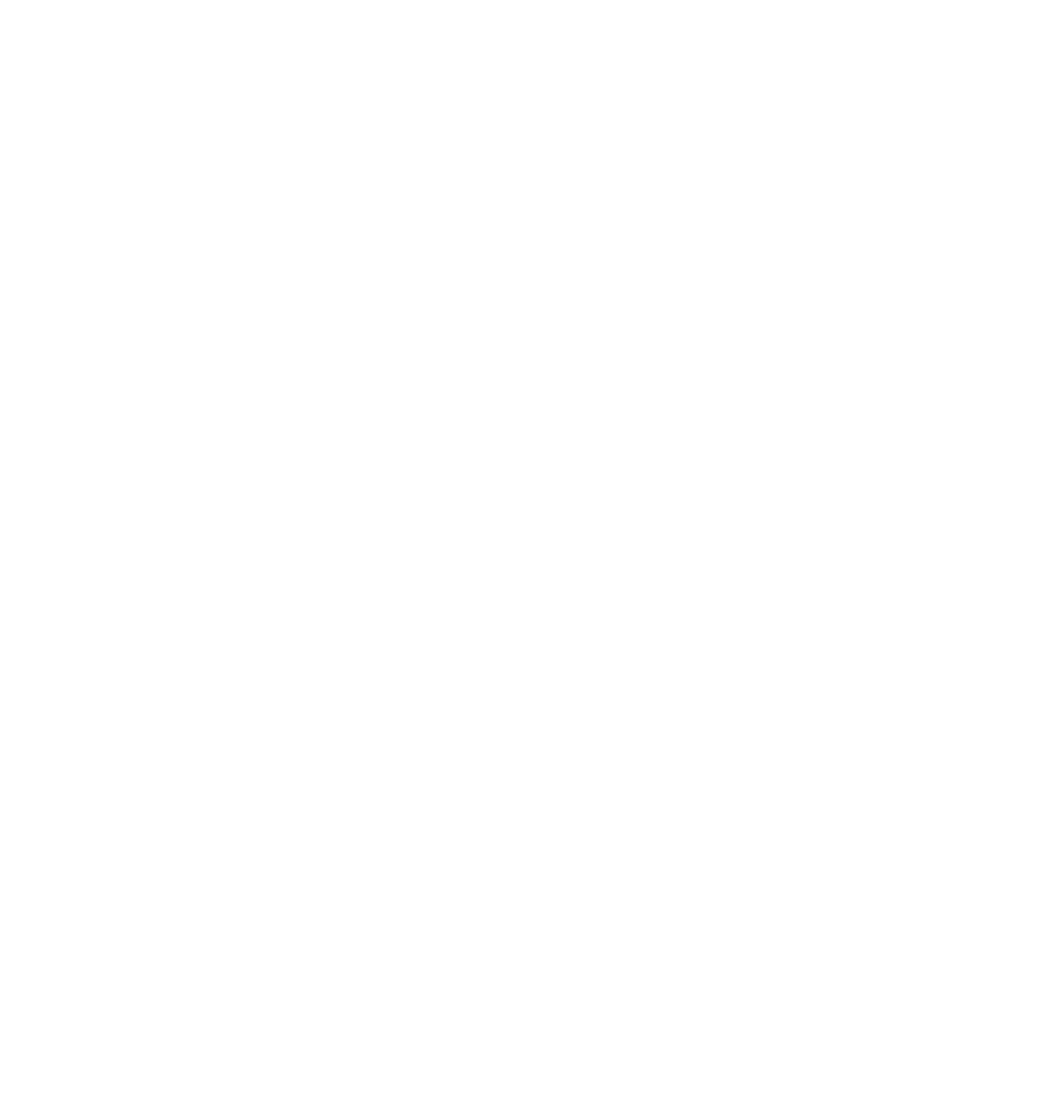
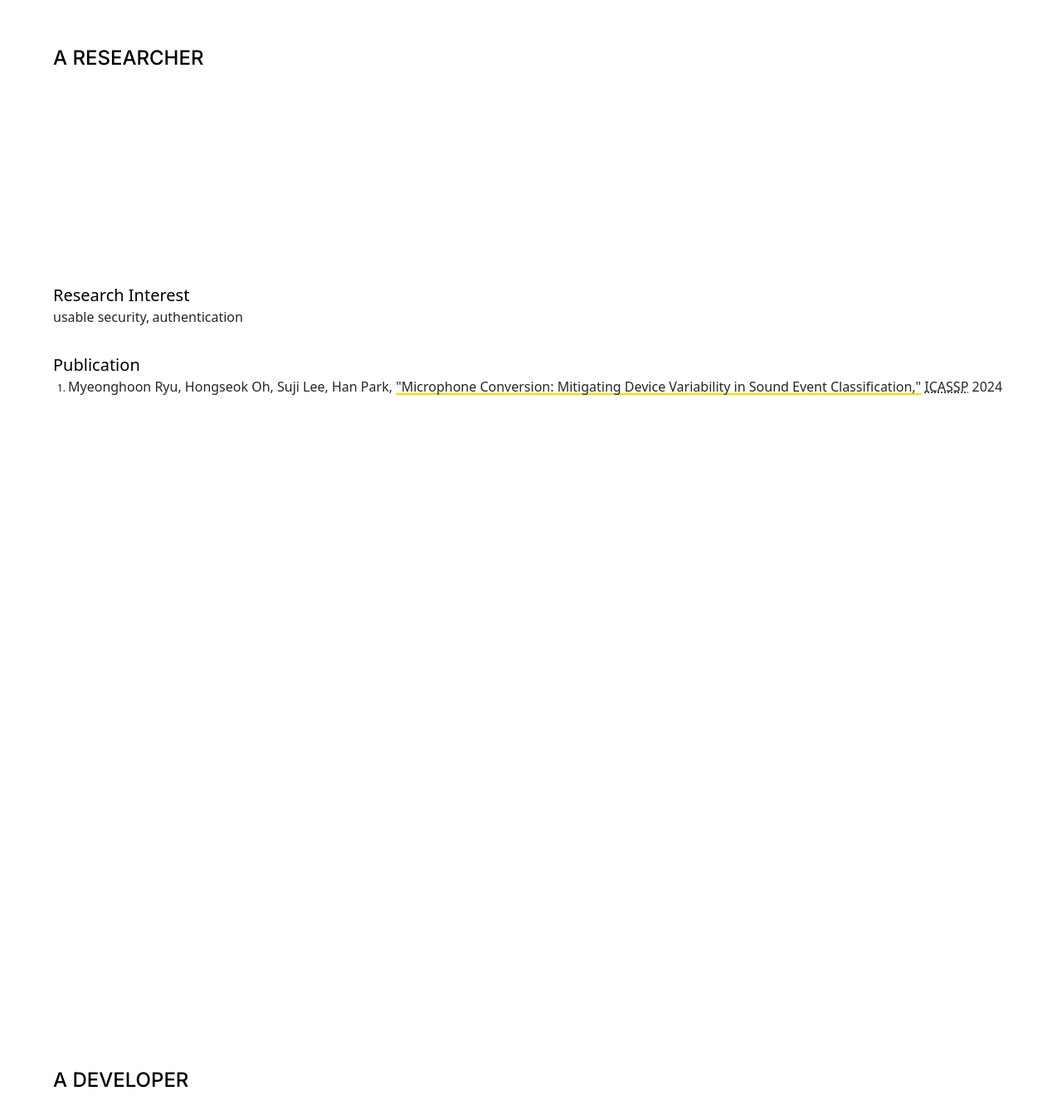
Before and after one commit to ipuris/website, a Next.js app: page / in a window 1280 px wide. Shown: the part 1178-2528 px from the top of the page at 83% size. Before the commit the page ends 800 px from the top, so only its background shows below. Built offline with nearby package versions, Linux system fonts and the light colour scheme.

Commit message:
feat: add simple contents with mobile, dark mode support

```diff
--- a/src/app/layout.tsx
+++ b/src/app/layout.tsx
@@ -14,7 +14,7 @@
 }) {
   return (
     <html lang="en">
-      <body>
+      <body className="text-black dark:text-white bg-white dark:bg-black">
         <Script async src={`https://www.googletagmanager.com/gtag/js?id=${process.env.GA_MEASUREMENT_ID}`} />
         <Script id="google-analytics">
         {`
--- a/src/app/page.tsx
+++ b/src/app/page.tsx
@@ -1,6 +1,73 @@
+import styles from './styles.module.css'
+import { Inter } from 'next/font/google'
+
+const inter = Inter({
+  subsets: ['latin'],
+  display: 'block',
+})
+
 export default function Home() {
   return (
-    <main>
+    <main className={`max-w-md mx-auto md:max-w-screen-2xl`}>
+      <h1 className={`${inter.className} fixed top-24 mx-[2rem] text-5xl font-bold md:top-32 md:mx-[4rem] md:text-6xl`}>HAN PARK</h1>
+      <section className={`h-[150vh] mx-[2rem] mb-8 md:mx-[4rem]`}>
+        <div className="sticky top-48 md:top-60">
+          <h2 className={`${inter.className} text-lg font-medium md:text-2xl`}>AN ENTREPRENEUR</h2>
+          <p className="mt-0.5 font-light text-sm md:mt-2 md:text-base">
+            Co-founder of <a className={`${styles.link}`} href="https://deeplyin.com" target="_blank">Deeply</a>, a sound AI startup
+          </p>
+        </div>
+      </section>
+
+
+      <section className={`h-[150vh] mx-[2rem] mb-8 md:mx-[4rem]`}>
+        <div className="sticky top-48 md:top-60">
+          <h2 className={`${inter.className} text-lg font-medium md:text-2xl`}>A RESEARCHER</h2>
+          <p className="mt-0.5 font-light text-sm md:mt-2 md:text-base">
+
+          </p>
+
+          <div className="mt-48 md:mt-64">
+            <div className="mb-4 md:mb-8">
+              <h3 className="text-sm font-medium md:text-xl">Research Interest</h3>
+              <ul className={`${styles.researchinterest} flex flex-wrap text-xs text-neutral-800 font-light md:text-base`}>
+                <li>usable security</li>
+                <li>authentication</li>
+              </ul>
+            </div>
+
+            <div className="mb-4 md:mb-8">
+              <h3 className="text-sm font-medium md:text-xl">Publication</h3>
+              <ol className={`${styles.paperlist} list-decimal list-outside text-xs text-neutral-800 font-light pl-3 md:text-base md:pl-[1.125rem]`}>
+                <li>
+                  Myeonghoon Ryu, Hongseok Oh, Suji Lee, Han Park, <a className={`${styles.link}`} href="https://arxiv.org/abs/2401.06913" target="_blank">"Microphone Conversion: Mitigating Device Variability in Sound Event Classification,"</a> <span className={`${styles.source}`}><abbr title="IEEE International Conference on Acoustics, Speech and Signal Processing">ICASSP</abbr> 2024</span>
+                </li>
+              </ol>
+            </div>
+
+          </div>
+        </div>
+      </section>
+
+
+      <section className={`h-[150vh] mx-[2rem] mb-8 md:mx-[4rem]`}>
+        <div className="sticky top-60">
+          <h2 className={`${inter.className} text-lg font-medium md:text-2xl`}>A DEVELOPER</h2>
+          <p className="mt-0.5 font-light text-sm md:mt-2 md:text-base">
+          </p>
+        </div>
+      </section>
+
+
+      <section className={`h-[150vh] mx-[2rem] mb-8 md:mx-[4rem]`}>
+        <div className="sticky top-60">
+          <h2 className={`${inter.className} text-lg font-medium md:text-2xl`}>A PERSON</h2>
+          <p className="mt-0.5 font-light text-sm md:mt-2 md:text-base">
+            who loves writing, design, basketball, and photo
+          </p>
+        </div>
+      </section>
+
     </main>
   )
 }
--- /dev/null
+++ b/src/app/styles.module.css
@@ -0,0 +1,45 @@
+.researchinterest li {
+    margin-left: 0.2rem;
+}
+.researchinterest li::after {
+    content: ", ";
+}
+.researchinterest li:first-child {
+    margin-left: 0;
+}
+.researchinterest li:last-child::after {
+    content: "";
+}
+
+.paperlist li::marker {
+    font-size: 0.625rem;
+}
+@media (min-width: 768px) {
+    .paperlist li::marker {
+        font-size: 0.75rem;
+    }
+}
+
+.link {
+    font-weight: bolder;
+    text-decoration-style: solid;
+    text-decoration-color: gold;
+    text-decoration-line: underline;
+    text-decoration-thickness: 2px;
+    text-decoration-skip-ink: none;
+    text-underline-offset: 2px;
+}
+.link:hover {
+    position: relative;
+}
+.link:hover::after {
+    position: absolute;
+    left: 0;
+    bottom: 3%;
+    width: 100%;
+    height: 35%;
+    display: block;
+    background-color: gold;
+    content: '';
+    z-index: -1;
+}
--- a/tailwind.config.ts
+++ b/tailwind.config.ts
@@ -10,6 +10,7 @@
     extend: {
     },
   },
-  plugins: [],
+  plugins: [
+  ],
 }
 export default config
```
Also changed, not shown: package.json (+5 -5 lines).
